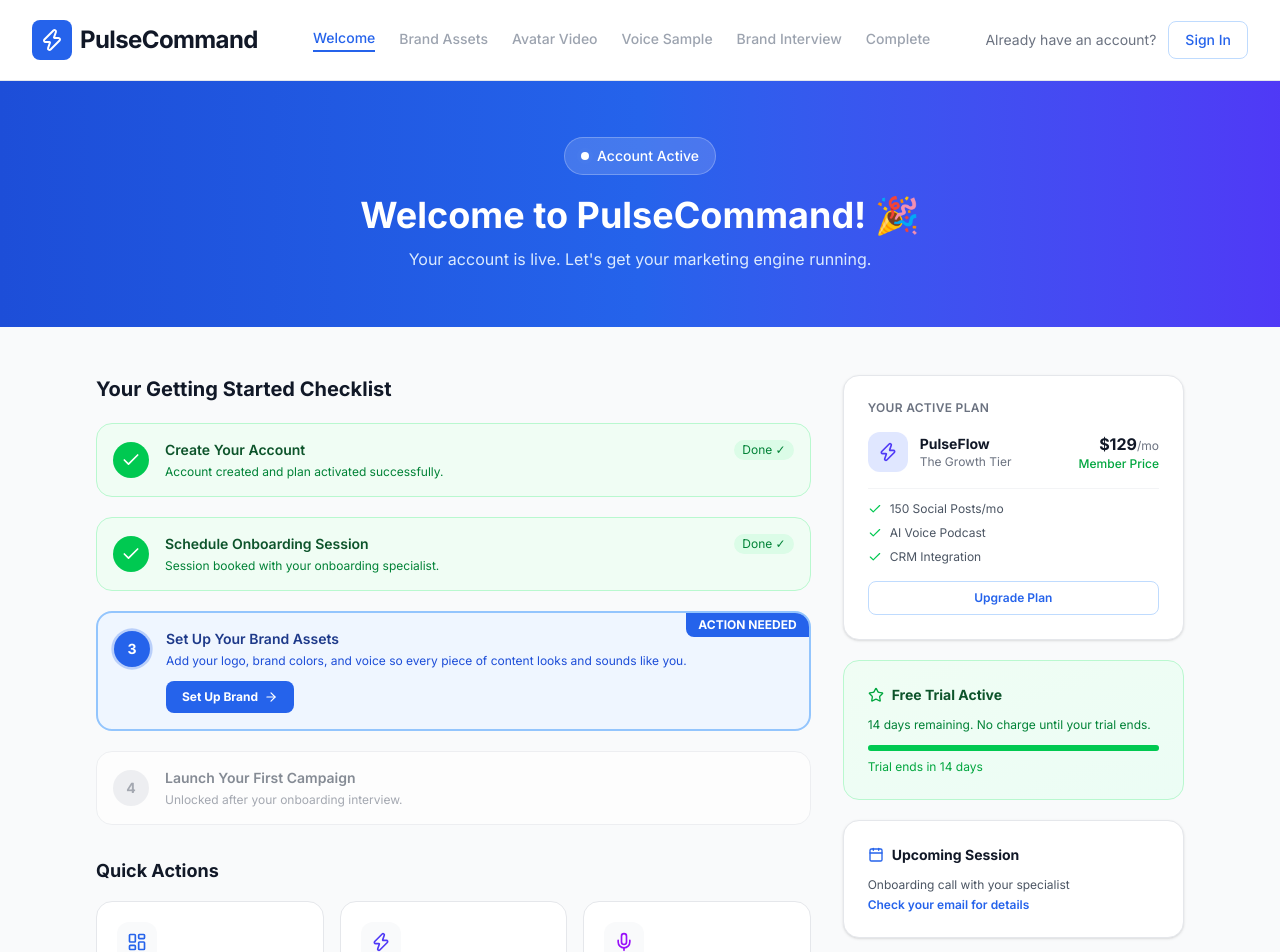
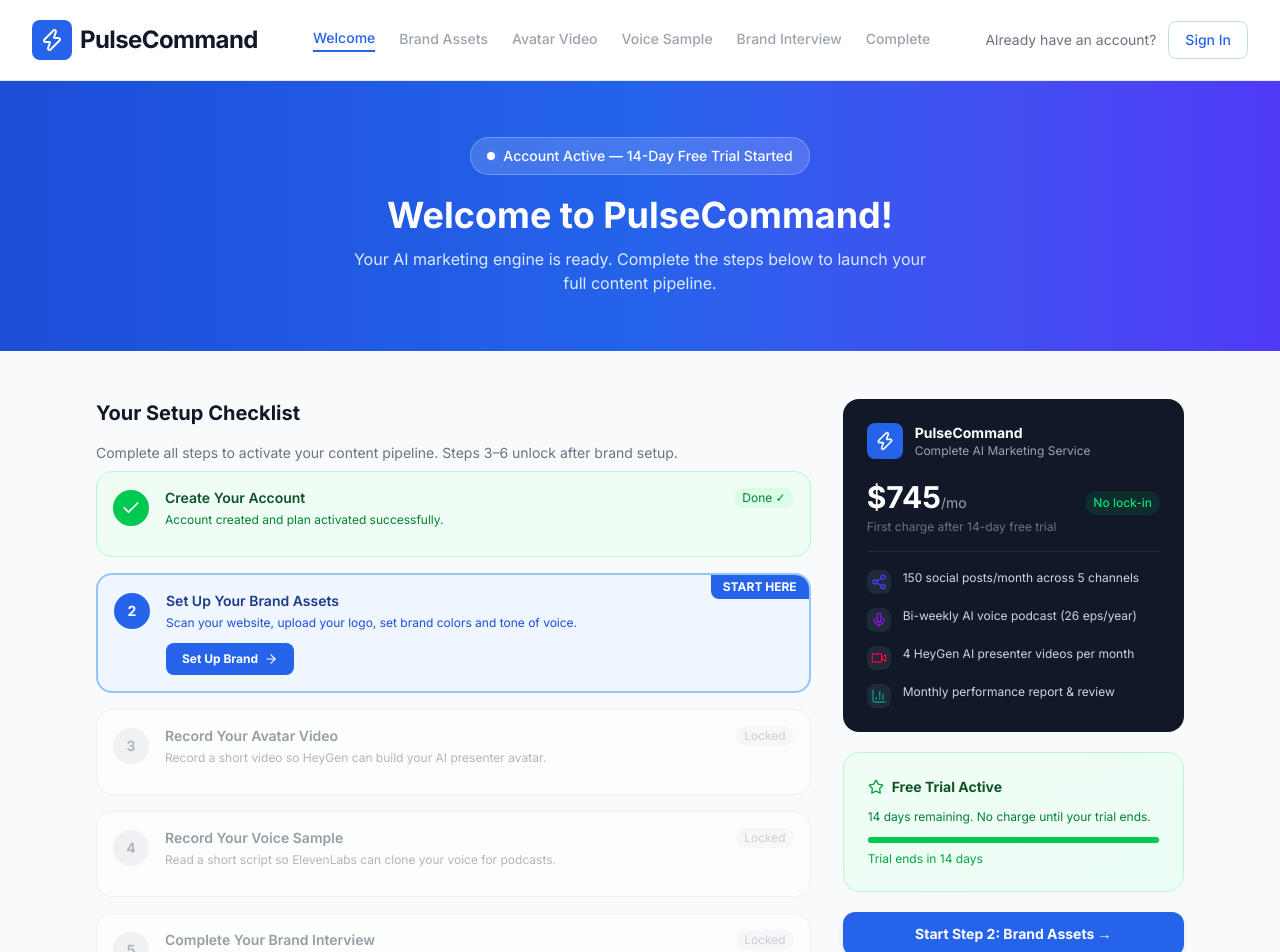
Before and after one commit to tdaniel1925/pulse-command1, a Next.js app: page /onboarding/welcome in a window 1280 px wide. Shown: the top 952 px of the page. Built offline with nearby package versions, Linux system fonts and the light colour scheme.

Commit message:
fix: rewrite welcome page with correct 6-step onboarding flow and PulseCommand pricing

```diff
--- a/src/app/onboarding/welcome/page.tsx
+++ b/src/app/onboarding/welcome/page.tsx
@@ -1,11 +1,66 @@
+"use client";
+
 import Link from "next/link";
-import { Check, Zap, Calendar, Mic, LayoutDashboard, ArrowRight, Star } from "lucide-react";
+import { Check, Zap, Star, ArrowRight, Share2, Mic, Video, BarChart3 } from "lucide-react";
 import OnboardingNav from "@/components/OnboardingNav";
 
-const quickActions = [
-  { icon: <LayoutDashboard className="w-5 h-5 text-primary-600" />, title: "Explore Your Dashboard", desc: "See your marketing command centre", href: "#", cta: "Open Dashboard" },
-  { icon: <Zap className="w-5 h-5 text-indigo-600" />, title: "Create Your First Campaign", desc: "AI generates it in under 60 seconds", href: "#", cta: "Start Creating" },
-  { icon: <Mic className="w-5 h-5 text-purple-600" />, title: "Set Up AI Voice Podcast", desc: "Clone your voice and go live", href: "#", cta: "Get Started" },
+const steps = [
+  {
+    num: 1,
+    title: "Create Your Account",
+    desc: "Account created and plan activated successfully.",
+    done: true,
+    href: null,
+    cta: null,
+  },
+  {
+    num: 2,
+    title: "Set Up Your Brand Assets",
+    desc: "Scan your website, upload your logo, set brand colors and tone of voice.",
+    done: false,
+    href: "/onboarding/brand-assets",
+    cta: "Set Up Brand",
+    active: true,
+  },
+  {
+    num: 3,
+    title: "Record Your Avatar Video",
+    desc: "Record a short video so HeyGen can build your AI presenter avatar.",
+    done: false,
+    href: null,
+    cta: null,
+  },
+  {
+    num: 4,
+    title: "Record Your Voice Sample",
+    desc: "Read a short script so ElevenLabs can clone your voice for podcasts.",
+    done: false,
+    href: null,
+    cta: null,
+  },
+  {
+    num: 5,
+    title: "Complete Your Brand Interview",
+    desc: "A 15-minute AI phone call captures your brand story. This unlocks content generation.",
+    done: false,
+    href: null,
+    cta: null,
+  },
+  {
+    num: 6,
+    title: "Your Content Goes Live",
+    desc: "We build your full content pipeline — 150 posts, videos, podcast episodes, and reports.",
+    done: false,
+    href: null,
+    cta: null,
+  },
+];
+
+const included = [
+  { icon: <Share2 className="w-4 h-4 text-indigo-600" />, text: "150 social posts/month across 5 channels" },
+  { icon: <Mic className="w-4 h-4 text-purple-600" />, text: "Bi-weekly AI voice podcast (26 eps/year)" },
+  { icon: <Video className="w-4 h-4 text-rose-600" />, text: "4 HeyGen AI presenter videos per month" },
+  { icon: <BarChart3 className="w-4 h-4 text-teal-600" />, text: "Monthly performance report & review" },
 ];
 
 export default function WelcomePage() {
@@ -14,148 +69,125 @@
       <OnboardingNav current="welcome" />
 
       <main className="min-h-screen bg-neutral-50">
-        {/* Hero banner */}
+        {/* Hero */}
         <div className="bg-gradient-to-r from-primary-700 via-primary-600 to-indigo-600 py-14 px-4 text-center">
           <div className="inline-flex items-center gap-2 px-4 py-2 rounded-full bg-white/15 border border-white/25 text-white text-sm font-medium mb-5">
             <span className="relative flex h-2 w-2">
               <span className="animate-ping absolute inline-flex h-full w-full rounded-full bg-white opacity-75" />
               <span className="relative inline-flex rounded-full h-2 w-2 bg-white" />
             </span>
-            Account Active
+            Account Active — 14-Day Free Trial Started
           </div>
           <h1 className="text-3xl md:text-4xl font-bold text-white mb-3">
-            Welcome to PulseCommand! 🎉
+            Welcome to PulseCommand!
           </h1>
           <p className="text-primary-100 text-base max-w-xl mx-auto">
-            Your account is live. Let&apos;s get your marketing engine running.
+            Your AI marketing engine is ready. Complete the steps below to launch your full content pipeline.
           </p>
         </div>
 
         <div className="max-w-6xl mx-auto px-4 sm:px-6 lg:px-8 py-12">
           <div className="grid grid-cols-1 lg:grid-cols-3 gap-8">
 
-            {/* Left: Steps checklist */}
-            <div className="lg:col-span-2 space-y-5">
-              <h2 className="text-xl font-bold text-neutral-900">Your Getting Started Checklist</h2>
+            {/* Left: Steps */}
+            <div className="lg:col-span-2 space-y-4">
+              <h2 className="text-xl font-bold text-neutral-900">Your Setup Checklist</h2>
+              <p className="text-sm text-neutral-500 mb-2">Complete all steps to activate your content pipeline. Steps 3–6 unlock after brand setup.</p>
 
-              {/* Step 1 - Done */}
-              <div className="flex items-start gap-4 p-4 bg-green-50 border border-green-200 rounded-2xl">
-                <div className="w-9 h-9 bg-green-500 rounded-full flex items-center justify-center flex-shrink-0 mt-0.5">
-                  <Check className="w-5 h-5 text-white" />
+              {steps.map((step) => {
+                const isDone = step.done;
+                const isActive = (step as { active?: boolean }).active;
+                const isLocked = !isDone && !isActive;
+
+                return (
+                  <div
+                    key={step.num}
+                    className={`flex items-start gap-4 p-4 rounded-2xl border transition-all ${
+                      isDone
+                        ? "bg-green-50 border-green-200"
+                        : isActive
+                        ? "bg-primary-50 border-2 border-primary-300 relative overflow-hidden"
+                        : "bg-white border-neutral-200 opacity-50"
+                    }`}
+                  >
+                    {isActive && (
+                      <div className="absolute top-0 right-0 bg-primary-600 text-white text-xs font-bold px-3 py-1 rounded-bl-lg">
+                        START HERE
                       </div>
+                    )}
+
+                    <div className={`w-9 h-9 rounded-full flex items-center justify-center flex-shrink-0 mt-0.5 ${
+                      isDone ? "bg-green-500" : isActive ? "bg-primary-600" : "bg-neutral-200"
+                    }`}>
+                      {isDone
+                        ? <Check className="w-5 h-5 text-white" />
+                        : <span className={`font-bold text-sm ${isActive ? "text-white" : "text-neutral-500"}`}>{step.num}</span>
+                      }
+                    </div>
+
                     <div className="flex-1">
                       <div className="flex items-center justify-between mb-1">
-                    <p className="text-sm font-semibold text-green-900">Create Your Account</p>
-                    <span className="text-xs text-green-700 bg-green-100 px-2 py-0.5 rounded-full">Done ✓</span>
+                        <p className={`text-sm font-semibold ${isDone ? "text-green-900" : isActive ? "text-primary-900" : "text-neutral-700"}`}>
+                          {step.title}
+                        </p>
+                        {isDone && <span className="text-xs text-green-700 bg-green-100 px-2 py-0.5 rounded-full">Done ✓</span>}
+                        {isLocked && <span className="text-xs text-neutral-400 bg-neutral-100 px-2 py-0.5 rounded-full">Locked</span>}
                       </div>
-                  <p className="text-xs text-green-700">Account created and plan activated successfully.</p>
+                      <p className={`text-xs mb-3 ${isDone ? "text-green-700" : isActive ? "text-primary-700" : "text-neutral-500"}`}>
+                        {step.desc}
+                      </p>
+                      {step.href && step.cta && (
+                        <Link
+                          href={step.href}
+                          className="inline-flex items-center gap-1.5 px-4 py-2 bg-primary-600 text-white text-xs font-bold rounded-lg hover:bg-primary-700 transition-colors"
+                        >
+                          {step.cta} <ArrowRight className="w-3.5 h-3.5" />
+                        </Link>
+                      )}
                     </div>
                   </div>
-
-              {/* Step 2 - Done */}
-              <div className="flex items-start gap-4 p-4 bg-green-50 border border-green-200 rounded-2xl">
-                <div className="w-9 h-9 bg-green-500 rounded-full flex items-center justify-center flex-shrink-0 mt-0.5">
-                  <Check className="w-5 h-5 text-white" />
-                </div>
-                <div className="flex-1">
-                  <div className="flex items-center justify-between mb-1">
-                    <p className="text-sm font-semibold text-green-900">Schedule Onboarding Session</p>
-                    <span className="text-xs text-green-700 bg-green-100 px-2 py-0.5 rounded-full">Done ✓</span>
-                  </div>
-                  <p className="text-xs text-green-700">Session booked with your onboarding specialist.</p>
-                </div>
-              </div>
-
-              {/* Step 3 - Action Required */}
-              <div className="flex items-start gap-4 p-4 bg-primary-50 border-2 border-primary-300 rounded-2xl relative overflow-hidden">
-                <div className="absolute top-0 right-0 bg-primary-600 text-white text-xs font-bold px-3 py-1 rounded-bl-lg">
-                  ACTION NEEDED
-                </div>
-                <div className="w-9 h-9 bg-primary-600 rounded-full flex items-center justify-center flex-shrink-0 mt-0.5 cta-pulse">
-                  <span className="text-white font-bold text-sm">3</span>
-                </div>
-                <div className="flex-1">
-                  <p className="text-sm font-semibold text-primary-900 mb-1">Set Up Your Brand Assets</p>
-                  <p className="text-xs text-primary-700 mb-3">
-                    Add your logo, brand colors, and voice so every piece of content looks and sounds like you.
-                  </p>
-                  <Link
-                    href="/onboarding/brand-assets"
-                    className="inline-flex items-center gap-1.5 px-4 py-2 bg-primary-600 text-white text-xs font-bold rounded-lg hover:bg-primary-700 transition-colors"
-                  >
-                    Set Up Brand <ArrowRight className="w-3.5 h-3.5" />
-                  </Link>
-                </div>
-              </div>
-
-              {/* Step 4 - Pending */}
-              <div className="flex items-start gap-4 p-4 bg-white border border-neutral-200 rounded-2xl opacity-60">
-                <div className="w-9 h-9 bg-neutral-200 rounded-full flex items-center justify-center flex-shrink-0 mt-0.5">
-                  <span className="text-neutral-500 font-bold text-sm">4</span>
-                </div>
-                <div className="flex-1">
-                  <p className="text-sm font-semibold text-neutral-700 mb-1">Launch Your First Campaign</p>
-                  <p className="text-xs text-neutral-500">Unlocked after your onboarding interview.</p>
-                </div>
-              </div>
-
-              {/* Quick Actions */}
-              <div className="mt-8">
-                <h3 className="text-lg font-bold text-neutral-900 mb-4">Quick Actions</h3>
-                <div className="grid grid-cols-1 sm:grid-cols-3 gap-4">
-                  {quickActions.map((action) => (
-                    <Link
-                      key={action.title}
-                      href={action.href}
-                      className="bg-white rounded-2xl border border-neutral-200 p-5 hover:shadow-md transition-shadow group"
-                    >
-                      <div className="w-10 h-10 bg-neutral-50 rounded-xl flex items-center justify-center mb-3 group-hover:bg-primary-50 transition-colors">
-                        {action.icon}
-                      </div>
-                      <p className="text-sm font-bold text-neutral-900 mb-1">{action.title}</p>
-                      <p className="text-xs text-neutral-500 mb-3">{action.desc}</p>
-                      <span className="text-xs text-primary-600 font-semibold flex items-center gap-1">
-                        {action.cta} <ArrowRight className="w-3 h-3" />
-                      </span>
-                    </Link>
-                  ))}
-                </div>
-              </div>
+                );
+              })}
             </div>
 
             {/* Right: Sidebar */}
             <div className="space-y-5">
-              {/* Plan card */}
-              <div className="bg-white rounded-2xl border border-neutral-200 shadow-sm p-6">
-                <p className="text-xs font-semibold text-neutral-500 uppercase tracking-wide mb-4">Your Active Plan</p>
-                <div className="flex items-center justify-between mb-4">
-                  <div className="flex items-center gap-3">
-                    <div className="w-10 h-10 bg-indigo-100 rounded-xl flex items-center justify-center">
-                      <Zap className="w-5 h-5 text-indigo-600" />
+              {/* Plan */}
+              <div className="bg-neutral-900 rounded-2xl p-6 text-white">
+                <div className="flex items-center gap-3 mb-5">
+                  <div className="w-9 h-9 bg-primary-600 rounded-lg flex items-center justify-center">
+                    <Zap className="w-5 h-5 text-white" />
                   </div>
                   <div>
-                      <p className="font-bold text-neutral-900 text-sm">PulseFlow</p>
-                      <p className="text-xs text-neutral-500">The Growth Tier</p>
+                    <p className="font-bold text-sm">PulseCommand</p>
+                    <p className="text-neutral-400 text-xs">Complete AI Marketing Service</p>
                   </div>
                 </div>
-                  <div className="text-right">
-                    <p className="font-bold text-neutral-900">$129<span className="text-xs text-neutral-500 font-normal">/mo</span></p>
-                    <p className="text-xs text-green-600 font-medium">Member Price</p>
+
+                <div className="mb-4 pb-4 border-b border-neutral-800">
+                  <div className="flex items-end justify-between">
+                    <div>
+                      <span className="text-3xl font-bold">$745</span>
+                      <span className="text-neutral-400 text-sm">/mo</span>
                     </div>
+                    <span className="text-xs text-green-400 font-medium bg-green-400/10 px-2 py-1 rounded-full">No lock-in</span>
                   </div>
-                <div className="space-y-2 pt-3 border-t border-neutral-100">
-                  {["150 Social Posts/mo", "AI Voice Podcast", "CRM Integration"].map(f => (
-                    <div key={f} className="flex items-center gap-2 text-xs text-neutral-600">
-                      <Check className="w-3.5 h-3.5 text-green-500 flex-shrink-0" /> {f}
+                  <p className="text-neutral-500 text-xs mt-1">First charge after 14-day free trial</p>
+                </div>
+
+                <div className="space-y-3">
+                  {included.map(({ icon, text }) => (
+                    <div key={text} className="flex items-start gap-3">
+                      <div className="w-6 h-6 bg-neutral-800 rounded-lg flex items-center justify-center flex-shrink-0 mt-0.5">
+                        {icon}
+                      </div>
+                      <span className="text-neutral-300 text-xs leading-relaxed">{text}</span>
                     </div>
                   ))}
                 </div>
-                <Link href="/#pricing" className="mt-4 block w-full text-center py-2 text-xs font-semibold text-primary-600 border border-primary-200 rounded-lg hover:bg-primary-50 transition-colors">
-                  Upgrade Plan
-                </Link>
               </div>
 
-              {/* Trial card */}
+              {/* Trial */}
               <div className="bg-gradient-to-br from-green-50 to-emerald-50 rounded-2xl border border-green-200 p-6">
                 <div className="flex items-center gap-2 mb-3">
                   <Star className="w-4 h-4 text-green-600" />
@@ -168,15 +200,13 @@
                 <p className="text-xs text-green-600 mt-2">Trial ends in 14 days</p>
               </div>
 
-              {/* Session reminder */}
-              <div className="bg-white rounded-2xl border border-neutral-200 shadow-sm p-6">
-                <div className="flex items-center gap-2 mb-3">
-                  <Calendar className="w-4 h-4 text-primary-600" />
-                  <p className="text-sm font-bold text-neutral-900">Upcoming Session</p>
-                </div>
-                <p className="text-xs text-neutral-600 mb-1">Onboarding call with your specialist</p>
-                <p className="text-xs text-primary-600 font-semibold">Check your email for details</p>
-              </div>
+              {/* Next step CTA */}
+              <Link
+                href="/onboarding/brand-assets"
+                className="block w-full py-3 bg-primary-600 text-white text-sm font-bold rounded-xl text-center hover:bg-primary-700 transition-colors shadow-md"
+              >
+                Start Step 2: Brand Assets →
+              </Link>
             </div>
           </div>
         </div>
```
Lines whose indentation alone changed are shown as unchanged.
